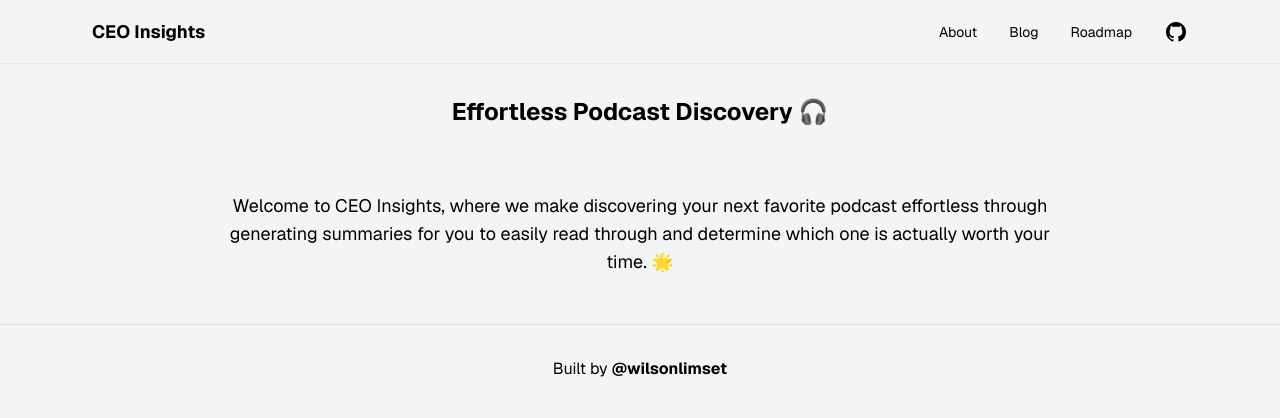
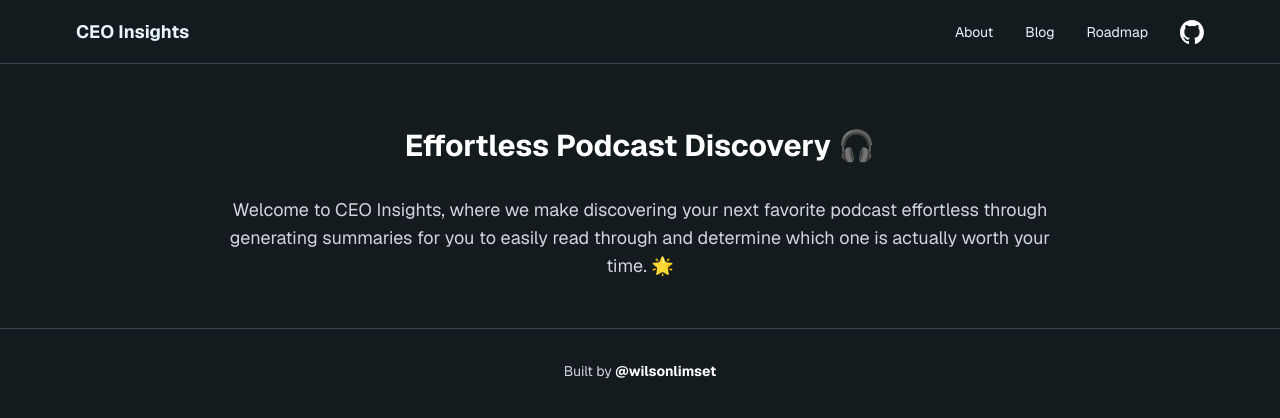
Before and after one commit to WilsonLimSet/QuickPods, a Next.js app: page /about in a window 1280 px wide. Shown: the top 418 px of the page. Built offline with nearby package versions, Linux system fonts and the light colour scheme.

Commit message:
quality of life UI changes (#44)

```diff
--- a/app/about/page.tsx
+++ b/app/about/page.tsx
@@ -6,11 +6,11 @@ export default function About() {
   return (
     <>
       <Header />
-      <h2 className="my-8 text-center text-2xl font-bold text-black">
-        Effortless Podcast Discovery 🎧
-      </h2>
-      <div className="mx-auto max-w-4xl px-4 py-8">
-        <p className="mb-4 text-center text-lg  text-black ">
+      <div className="mx-auto max-w-4xl px-4 py-8 text-center">
+        <h2 className="my-8 text-3xl font-bold text-white">
+          Effortless Podcast Discovery 🎧
+        </h2>
+        <p className="mb-4 text-lg text-gray-300">
           Welcome to CEO Insights, where we make discovering your next favorite
           podcast effortless through generating summaries for you to easily read
           through and determine which one is actually worth your time. 🌟
--- a/app/blog/[slug]/page.tsx
+++ b/app/blog/[slug]/page.tsx
@@ -30,10 +30,9 @@ export default function BlogPostPage({ params }: { params: any }) {
     <>
       <Header />
       <main className="mx-auto max-w-4xl p-4">
-        <h1 className="text-2xl text-slate-600 ">{post.title}</h1>
-        <p className="mt-2 text-slate-400">{post.date}</p>
-
-        <article className="prose">
+        <h1 className="text-2xl text-white">{post.title}</h1>
+        <p className="mt-2 text-gray-300">{post.date}</p>
+        <article className="prose prose-invert">
           <Markdown>{post.content}</Markdown>
         </article>
       </main>
--- a/app/blog/page.tsx
+++ b/app/blog/page.tsx
@@ -11,7 +11,7 @@ export default async function Blog() {
   return (
     <>
       <Header />
-      <h2 className="my-8 text-center text-2xl text-black">
+      <h2 className="my-8 text-center text-2xl text-white">
         Latest Blog Posts
       </h2>
       <div className="mx-auto max-w-4xl px-4">
--- a/app/globals.css
+++ b/app/globals.css
@@ -4,28 +4,23 @@
 
 @layer base {
   :root {
-    --background: 200 20% 98%;
-    --btn-background: 200 10% 91%;
-    --btn-background-hover: 200 10% 89%;
-    --foreground: 200 50% 3%;
+    --background: 200 20% 10%; /* Darker background */
+    --btn-background: 200 20% 15%; /* Darker button background */
+    --btn-background-hover: 200 20% 20%; /* Even darker on hover */
+    --foreground: 200 80% 95%; /* Lighter text for contrast */
   }
 
   @media (prefers-color-scheme: dark) {
     :root {
-      --background: 200 50% 3%;
-      --btn-background: 200 10% 9%;
-      --btn-background-hover: 200 10% 12%;
-      --foreground: 200 20% 96%;
+      --background: 200 50% 5%; /* Very dark background for dark mode */
+      --btn-background: 200 10% 8%; /* Darker button background for dark mode */
+      --btn-background-hover: 200 10% 10%; /* Even darker on hover for dark mode */
+      --foreground: 200 20% 96%; /* Almost white text for good contrast in dark mode */
     }
   }
 }
 
-@layer base {
-  * {
-    @apply border-foreground/20;
-  }
-}
-
+/* Additional global styles */
 .animate-in {
   animation: animateIn 0.3s ease 0.15s both;
 }
--- a/app/layout.tsx
+++ b/app/layout.tsx
@@ -19,8 +19,8 @@ export default function RootLayout({
 }) {
   return (
     <html lang="en" className={GeistSans.className}>
-      <body className="bg-background text-foreground">
-        <main className="min-h-screen flex flex-col items-center flex-1 bg-gray-100 w-full">
+      <body className="flex min-h-screen flex-1 flex-col items-center bg-background text-foreground">
+        <main className="w-full">
           {children}
           <Analytics />
         </main>
--- a/app/page.tsx
+++ b/app/page.tsx
@@ -15,7 +15,6 @@ interface CardData {
   interviewee: string;
   insights: string[];
   thumbnail_url: string;
-  youtube_url: string;
   publish_date: string;
   tag: string;
   md_slug: string;
@@ -153,18 +152,18 @@ export default function Index() {
     <>
       <Header />
       <main className="flex flex-col items-center py-10">
-        <div className="mb-4 items-center space-x-2">
+        <div className="mb-4 flex flex-col items-center space-y-2 md:flex-row md:space-x-2 md:space-y-0">
           <input
             type="text"
             value={searchQuery}
             onChange={(e) => setSearchQuery(e.target.value)}
             placeholder="Search"
-            className="rounded-md border bg-background p-2 text-foreground"
+            className="w-full rounded-md border bg-background p-2 text-foreground md:w-auto"
           />
           <select
             value={sortOrder}
             onChange={(e) => setSortOrder(e.target.value)}
-            className="rounded-md border bg-background p-2 text-foreground"
+            className="w-full rounded-md border bg-background p-2 text-foreground md:w-auto"
           >
             <option value="DESC">Sort by Latest Date</option>
             <option value="ASC">Sort by Earliest Date</option>
@@ -172,6 +171,7 @@ export default function Index() {
             <option value="LEASTVIEWS">Sort by Least Blog Views</option>
           </select>
         </div>
+
         <div className="grid max-w-7xl grid-cols-1 gap-3 px-2 md:grid-cols-2 lg:grid-cols-4">
           {isLoadingInitial ? (
             Array.from({ length: 8 }, (_, index) => (
--- a/components/Footer.tsx
+++ b/components/Footer.tsx
@@ -1,35 +1,16 @@
 export default function Footer() {
   return (
-    <footer className="w-full border-t border-t-foreground/10 p-8 flex justify-center text-center text-s text-black">
+    <footer className="w-full border-t border-gray-700 p-8 flex justify-center text-center text-sm text-gray-300">
       <p>
         Built by{" "}
-        {/* <a
-          href="https://github.com/scottsus"
-          target="_blank"
-          className="font-bold hover:underline"
-          rel="noreferrer"
-        >
-          @scottsus
-        </a> */}
-        {/* ,{" "} */}
         <a
           href="https://github.com/wilsonLimSet"
           target="_blank"
-          className="font-bold hover:underline"
+          className="font-bold hover:underline text-white"
           rel="noreferrer"
         >
           @wilsonlimset
         </a>
-        {/* ,{" "}
-        <a
-          href="https://github.com/billsusanto"
-          target="_blank"
-          className="font-bold hover:underline"
-          rel="noreferrer"
-        >
-          @billsusanto
-        </a> */}
-        {/* . */}
       </p>
     </footer>
   );
--- a/components/Header.tsx
+++ b/components/Header.tsx
@@ -3,14 +3,17 @@ import Link from "next/link";
 
 export default function Header() {
   return (
-    <nav className="w-full flex justify-center border-b border-gray-200 h-16">
-      <div className="w-full max-w-6xl flex justify-between items-center p-3 text-sm">
-        <div className=" text-black w-full">
-          <div className="max-w-6xl mx-auto px-4 py-3 flex justify-between items-center">
+    <nav
+      className="w-full flex justify-center border-b border-gray-700 h-16"
+      style={{ backgroundColor: "var(--background)" }}
+    >
+      <div
+        className="w-full max-w-6xl flex justify-between items-center p-3 text-sm"
+        style={{ color: "var(--foreground)" }}
+      >
         <div className="flex items-center">
           <h1 className="text-lg font-bold">
             <Link href="/" className="hover:text-gray-300">
-                  {" "}
               CEO Insights
             </Link>
           </h1>
@@ -29,23 +32,18 @@ export default function Header() {
           >
             Roadmap
           </Link>
-
           <a
             href="https://github.com/WilsonLimSet/ceo-insights"
             target="_blank"
             rel="noopener noreferrer"
+            className="hover:text-gray-300"
           >
-                <svg
+            <img
+              src="/github-mark-white.svg"
+              alt="GitHub"
               className="w-6 h-6"
-                  fill="currentColor"
-                  viewBox="0 0 24 24"
-                  xmlns="http://www.w3.org/2000/svg"
-                >
-                  <path d="M12 2C6.48 2 2 6.48 2 12c0 4.42 2.87 8.17 6.84 9.49.5.09.68-.22.68-.48 0-.24-.01-.87-.01-1.71-2.78.6-3.37-1.34-3.37-1.34-.46-1.16-1.12-1.47-1.12-1.47-.91-.62.07-.61.07-.61 1 .07 1.53 1.03 1.53 1.03.89 1.53 2.34 1.09 2.91.83.09-.65.35-1.09.63-1.34-2.22-.25-4.56-1.11-4.56-4.94 0-1.09.39-1.98 1.03-2.68-.1-.25-.45-1.27.1-2.65 0 0 .84-.27 2.75 1.02.8-.22 1.65-.33 2.5-.33s1.7.11 2.5.33c1.91-1.29 2.75-1.02 2.75-1.02.55 1.38.2 2.4.1 2.65.64.7 1.03 1.59 1.03 2.68 0 3.84-2.34 4.69-4.57 4.94.36.31.68.92.68 1.85 0 1.34-.01 2.42-.01 2.75 0 .27.18.58.69.48A10.001 10.001 0 0 0 22 12c0-5.52-4.48-10-10-10z" />
-                </svg>
+            />
           </a>
-            </div>
-          </div>
         </div>
       </div>
     </nav>
--- a/components/PodCard.tsx
+++ b/components/PodCard.tsx
@@ -37,7 +37,6 @@ interface PodCardProps {
   interviewee: string;
   interviewer: string;
   publish_date: string;
-  youtube_url: string;
   md_slug: string;
   views: number;
 }
@@ -48,7 +47,6 @@ const PodCard = ({
   interviewee,
   interviewer,
   publish_date,
-  youtube_url,
   md_slug,
   views,
 }: PodCardProps) => {
@@ -69,9 +67,9 @@ const PodCard = ({
   return (
     <Link href={md_slug ? `/blog/${md_slug}` : ""} passHref>
       <div
-        className="bg-gray-800 rounded-lg overflow-hidden text-white shadow-xl flex flex-col justify-between cursor-pointer transition-opacity duration-500 hover:opacity-75"
+        className="bg-gray-900 rounded-lg overflow-hidden text-white shadow-xl flex flex-col justify-between cursor-pointer transition-opacity duration-500 hover:opacity-75"
         onClick={handleCardClick}
-        style={{ maxWidth: "340px", height: "350px" }}
+        style={{ maxWidth: "340px", height: "320px" }}
       >
         <img
           src={thumbnail_url}
@@ -80,24 +78,13 @@ const PodCard = ({
         />
         <div className="p-4 flex flex-1 flex-col">
           <h2 className="text-lg font-bold mb-2">{interviewee}</h2>
-          <h4 className="text-md text-gray-400 flex-1">
+          <h4 className="text-md text-gray-300 flex-1">
             Interviewed by {interviewer}
           </h4>
-          <div className="text-sm text-gray-300 flex items-center mb-2">
+          <div className="text-md text-gray-300 flex items-center mb-2">
             {publish_date} <span className="mx-2">•</span>{" "}
-            {views.toLocaleString()} blog views
+            {views.toLocaleString()} views
           </div>
-          <a
-            href={youtube_url}
-            target="_blank"
-            rel="noopener noreferrer"
-            className="mt-auto"
-            onClick={handleButtonClick}
-          >
-            <button className="w-full bg-blue-500 text-white py-2 rounded font-bold hover:bg-blue-600 focus:outline-none focus:ring-2 focus:ring-blue-500 focus:ring-opacity-50 transition duration-300">
-              Watch podcast
-            </button>
-          </a>
         </div>
       </div>
     </Link>
```
Also changed, not shown: public/github-mark-white.svg (added). Lines whose indentation alone changed are shown as unchanged.
